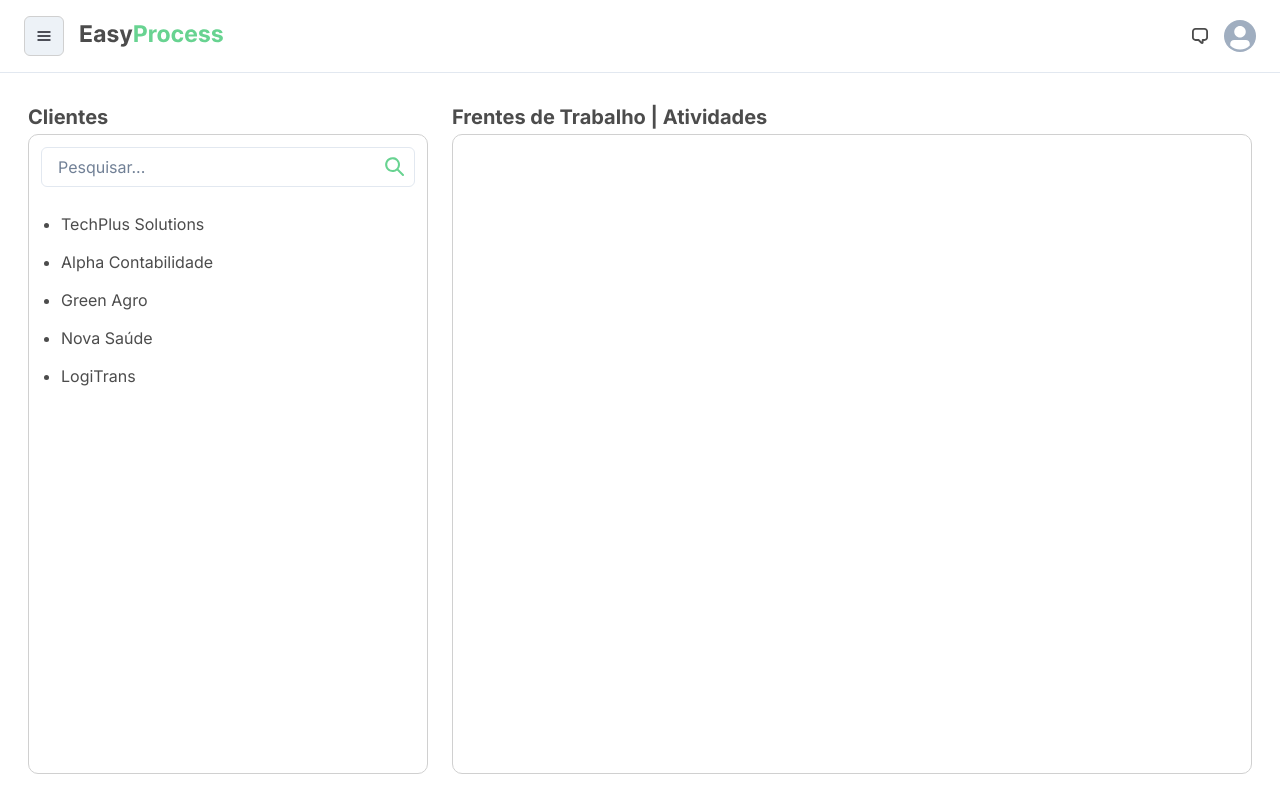
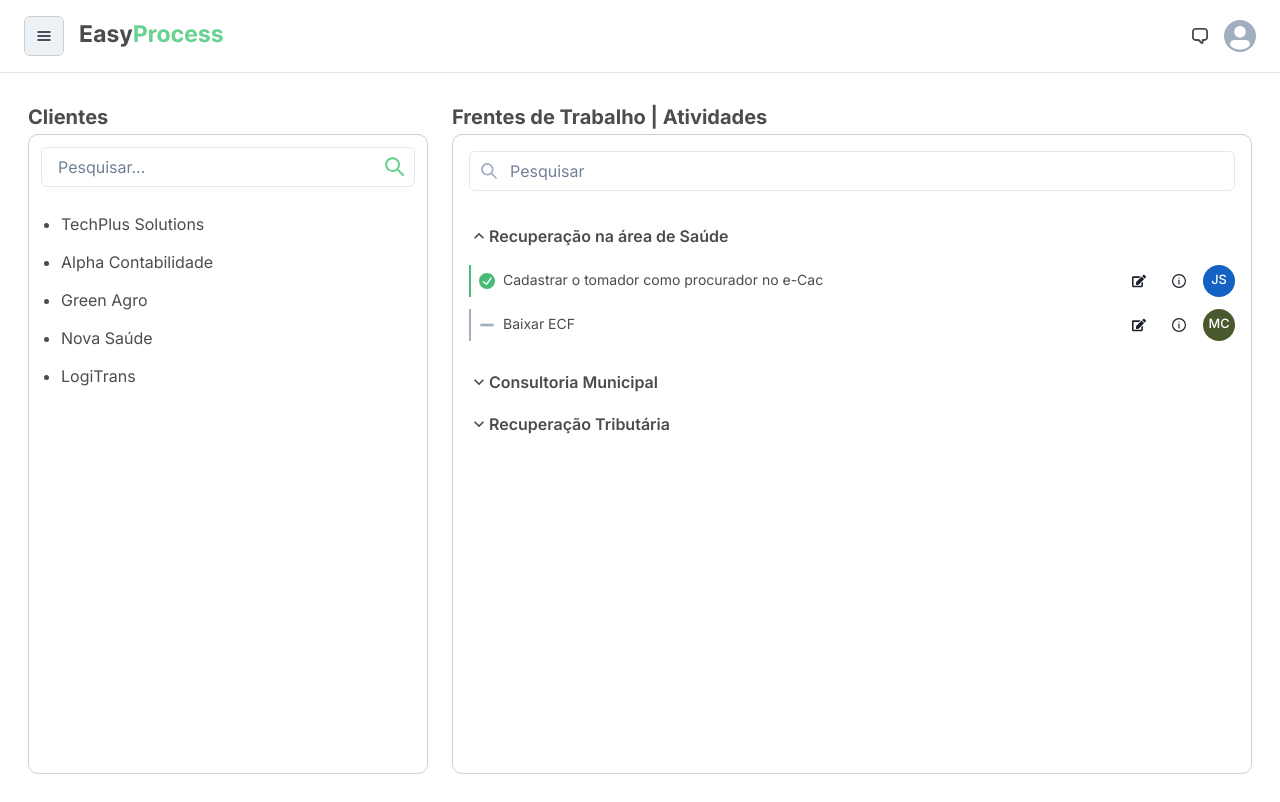
Before and after one commit to Open-Solucoes-Tributarias/easyProcess-ui, a React (Vite) app: page /painel in a window 1280 px wide. Built offline with nearby package versions, Linux system fonts and the light colour scheme.

Commit message:
feat: accordion

```diff
--- a/src/pages/controlPanel/ControlPanel.tsx
+++ b/src/pages/controlPanel/ControlPanel.tsx
@@ -2,6 +2,7 @@
 import { Navbar } from "../../components/Navbar";
 import { Box, Grid, GridItem, Text } from "@chakra-ui/react";
 import { Clients } from "./sections/Clients";
+import { FrontWorks } from "./sections/FrontWorks";
 
 export const ControlPanel = () => {
   return (
@@ -20,7 +21,9 @@ export const ControlPanel = () => {
             <Text as="b" fontSize="xl">
               Frentes de Trabalho | Atividades
             </Text>
-            <Box style={styles.content}></Box>
+            <Box style={styles.content}>
+              <FrontWorks/>
+            </Box>
           </GridItem>
         </Grid>
       </Navbar>
--- a/src/pages/controlPanel/sections/FrontWorks.tsx
+++ b/src/pages/controlPanel/sections/FrontWorks.tsx
@@ -0,0 +1,126 @@
+"use client";
+
+import {
+  Accordion,
+  AccordionButton,
+  AccordionIcon,
+  AccordionItem,
+  AccordionPanel,
+  Avatar,
+  Box,
+  Flex,
+  Grid,
+  GridItem,
+  Icon,
+  IconButton,
+  Input,
+  InputGroup,
+  InputLeftElement,
+  Text,
+  VStack,
+} from "@chakra-ui/react";
+import { CheckCircleIcon, InfoOutlineIcon, MinusIcon, SearchIcon } from "@chakra-ui/icons";
+import { FaEdit } from "react-icons/fa";
+
+// Mock de dados de frentes e atividades
+const mockFrentes = [
+  {
+    nome: "Recuperação na área de Saúde",
+    atividades: [
+      {
+        nome: "Cadastrar o tomador como procurador no e-Cac",
+        concluida: true,
+        responsavel: "João Silva",
+      },
+      {
+        nome: "Baixar ECF",
+        concluida: false,
+        responsavel: "Maria Costa",
+      },
+    ],
+  },
+  {
+    nome: "Consultoria Municipal",
+    atividades: [],
+  },
+  {
+    nome: "Recuperação Tributária",
+    atividades: [],
+  },
+];
+
+export const FrontWorks = () => {
+  return (
+    <Grid templateColumns="1fr" gap={6} p={4}>
+      <GridItem>
+        <InputGroup>
+          <InputLeftElement pointerEvents="none">
+            <SearchIcon color="gray.400" />
+          </InputLeftElement>
+          <Input placeholder="Pesquisar" />
+        </InputGroup>
+      </GridItem>
+
+      <GridItem>
+        <Accordion allowMultiple defaultIndex={[0]}>
+          {mockFrentes.map((frente, i) => (
+            <AccordionItem key={i} border="none">
+              <h2>
+                <AccordionButton px={0} _hover={{ bg: "transparent" }}>
+                <AccordionIcon />
+                  <Box flex="1" textAlign="left" fontWeight="semibold">
+                    {frente.nome}
+                  </Box>
+                </AccordionButton>
+              </h2>
+              <AccordionPanel px={0} pt={2}>
+                {frente.atividades.length > 0 ? (
+                  <VStack align="stretch" spacing={3}>
+                    {frente.atividades.map((atividade, j) => (
+                      <Flex
+                        key={j}
+                        justify="space-between"
+                        align="center"
+                        borderLeft="2px solid"
+                        borderColor={atividade.concluida ? "green.400" : "gray.400"}
+                        pl={2}
+                      >
+                        <Flex align="center" gap={2}>
+                          <Icon
+                            as={atividade.concluida ? CheckCircleIcon : MinusIcon}
+                            color={atividade.concluida ? "green.400" : "gray.400"}
+                            boxSize={4}
+                          />
+                          <Text fontSize="sm">{atividade.nome}</Text>
+                        </Flex>
+                        <Flex gap={2}>
+                          <IconButton
+                            aria-label="Editar"
+                            icon={<FaEdit />}
+                            variant="ghost"
+                            size="sm"
+                          />
+                          <IconButton
+                            aria-label="Info"
+                            icon={<InfoOutlineIcon />}
+                            variant="ghost"
+                            size="sm"
+                          />
+                          <Avatar name={atividade.responsavel} size="sm" />
+                        </Flex>
+                      </Flex>
+                    ))}
+                  </VStack>
+                ) : (
+                  <Text fontSize="sm" color="gray.500">
+                    Nenhuma atividade cadastrada.
+                  </Text>
+                )}
+              </AccordionPanel>
+            </AccordionItem>
+          ))}
+        </Accordion>
+      </GridItem>
+    </Grid>
+  );
+};
```
